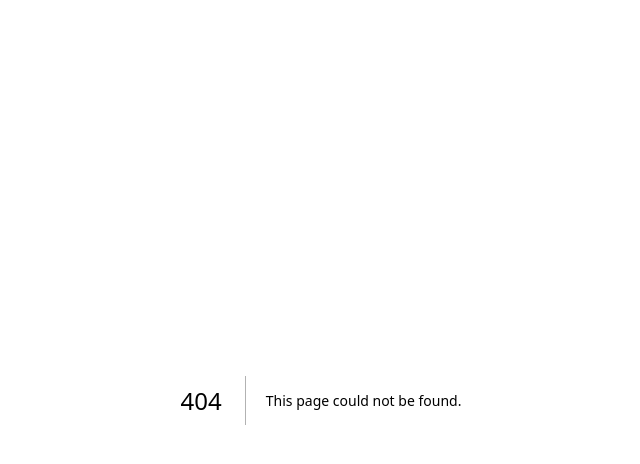
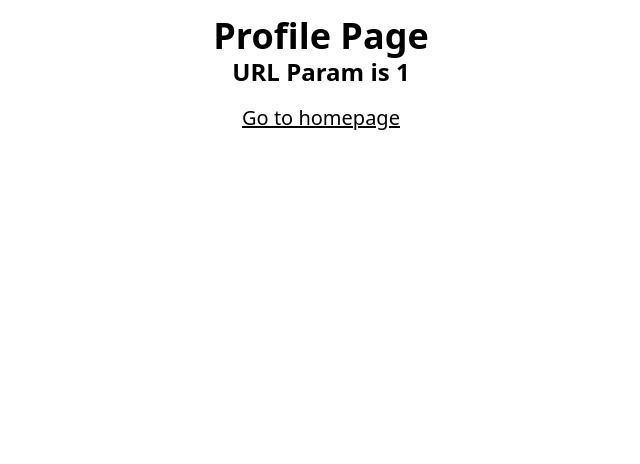
Before and after one commit to shubhamxdd/auth-nextjs, a Next.js app: page /profile/1 in a window 1280 px wide. Before the commit this address had no page. Shown: the top 464 px of the page, without its empty margins (319-959 px from the left). Built offline with nearby package versions, Linux system fonts and the light colour scheme.

Commit message:
Create profile page with dynamic id (URL params)

```diff
--- /dev/null
+++ b/app/profile/[id]/page.tsx
@@ -0,0 +1,24 @@
+import Link from "next/link";
+
+const page = ({ params }: { params: { id: number } }) => {
+  return (
+    <>
+      <div className="mx-10 mt-4">
+        <h1 className="text-center text-4xl font-bold">Profile Page</h1>
+        <h1 className="text-center text-2xl font-bold">
+          URL Param is {params.id}
+        </h1>
+        <div className="justify-center items-center flex">
+          <Link
+            href={"/"}
+            className="mx-40 mt-4 text-xl font-medium underline hover:text-blue-600"
+          >
+            Go to homepage
+          </Link>
+        </div>
+      </div>
+    </>
+  );
+};
+
+export default page;
--- /dev/null
+++ b/app/profile/page.tsx
@@ -0,0 +1,21 @@
+import Link from "next/link";
+
+const page = () => {
+  return (
+    <>
+      <div className="mx-10 mt-4">
+        <h1 className="text-center text-4xl font-bold">Profile Page</h1>
+        <div className="justify-center items-center flex">
+          <Link
+            href={"/"}
+            className="mx-40 mt-4 text-xl font-medium underline hover:text-blue-600"
+          >
+            Go to homepage
+          </Link>
+        </div>
+      </div>
+    </>
+  );
+};
+
+export default page;
```
